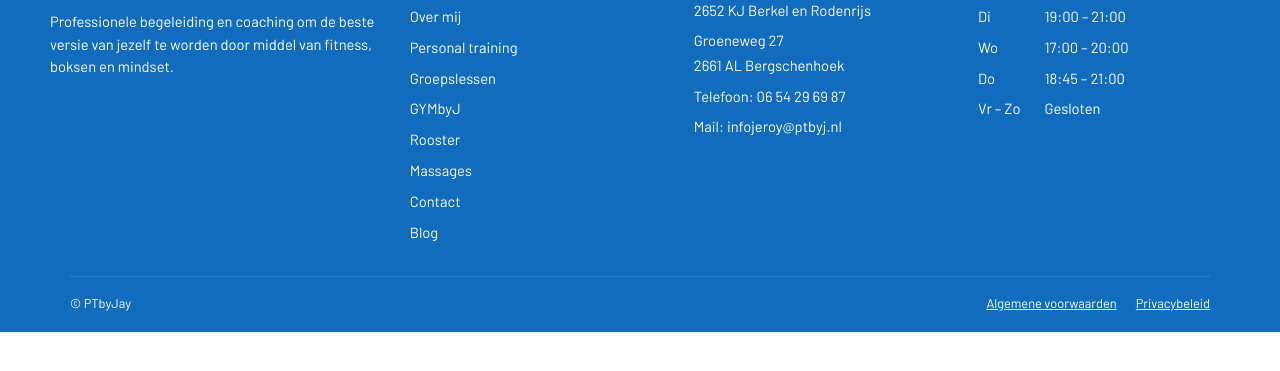
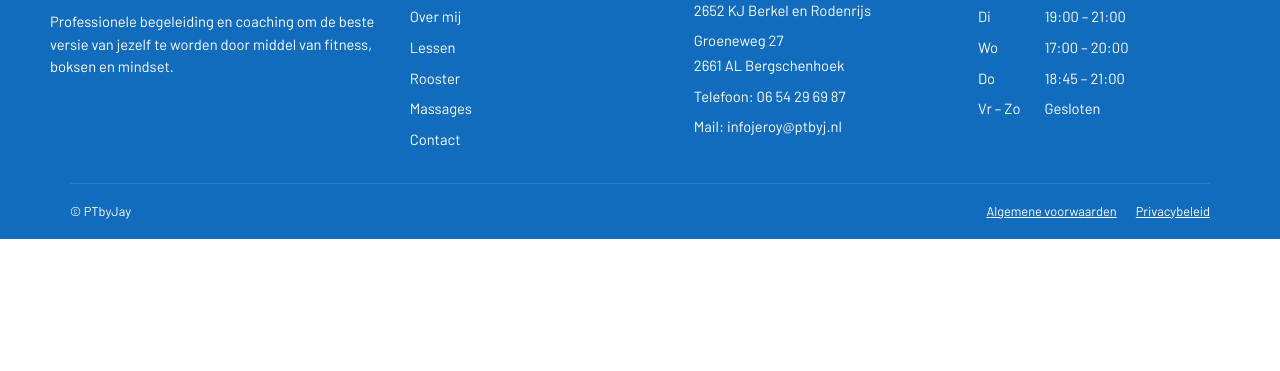
Before and after one commit to PeeVeeDees/pvds-testserver, a plain HTML site: page ptbyjay/blog.html in a window 1280 px wide. Shown: the part 831-1202 px from the top of the page. After the commit the page ends 1134 px from the top, so only its background shows below. Drawn offline with Linux system fonts and the light colour scheme.

Commit message:
#559 PTBYJAY: footer-navigatie teruggebracht naar exact het hoofdmenu
Footer-Navigatie toonde negen links (incl. losse dropdown-items en
Blog, die niet in de header staan). Teruggebracht naar precies de zes
links uit het hoofdmenu: Home, Over mij, Lessen, Rooster, Massages,
Contact. "Lessen" gebruikt overal dezelfde href als de header op die
pagina (ankerlink #lessen op de homepage zelf, wireframes-v1.html#lessen
op de overige pagina's).

```diff
--- a/ptbyjay/blog.html
+++ b/ptbyjay/blog.html
@@ -67,13 +67,10 @@
         <ul>
           <li><a href="wireframes-v1.html">Home</a></li>
           <li><a href="over-mij.html">Over mij</a></li>
-          <li><a href="personal-training.html">Personal training</a></li>
-          <li><a href="groepsles-boksen.html">Groepslessen</a></li>
-          <li><a href="gymbyj.html">GYMbyJ</a></li>
+          <li><a href="wireframes-v1.html#lessen">Lessen</a></li>
           <li><a href="rooster.html">Rooster</a></li>
           <li><a href="massages.html">Massages</a></li>
           <li><a href="contact.html">Contact</a></li>
-          <li><a href="blog.html">Blog</a></li>
         </ul>
       </div>
       <div>
```
Also changed, not shown: ptbyjay/contact.html (+1 -4 lines), ptbyjay/groepsles-boksen.html (+1 -4 lines), ptbyjay/gymbyj.html (+1 -4 lines), ptbyjay/kinderles.html (+1 -4 lines), ptbyjay/massages.html (+1 -4 lines), ptbyjay/over-mij.html (+1 -4 lines), ptbyjay/parent-punch.html (+1 -4 lines), ptbyjay/personal-training.html (+1 -4 lines), ptbyjay/rooster.html (+1 -4 lines), ptbyjay/wireframes-v1.html (+1 -4 lines).
